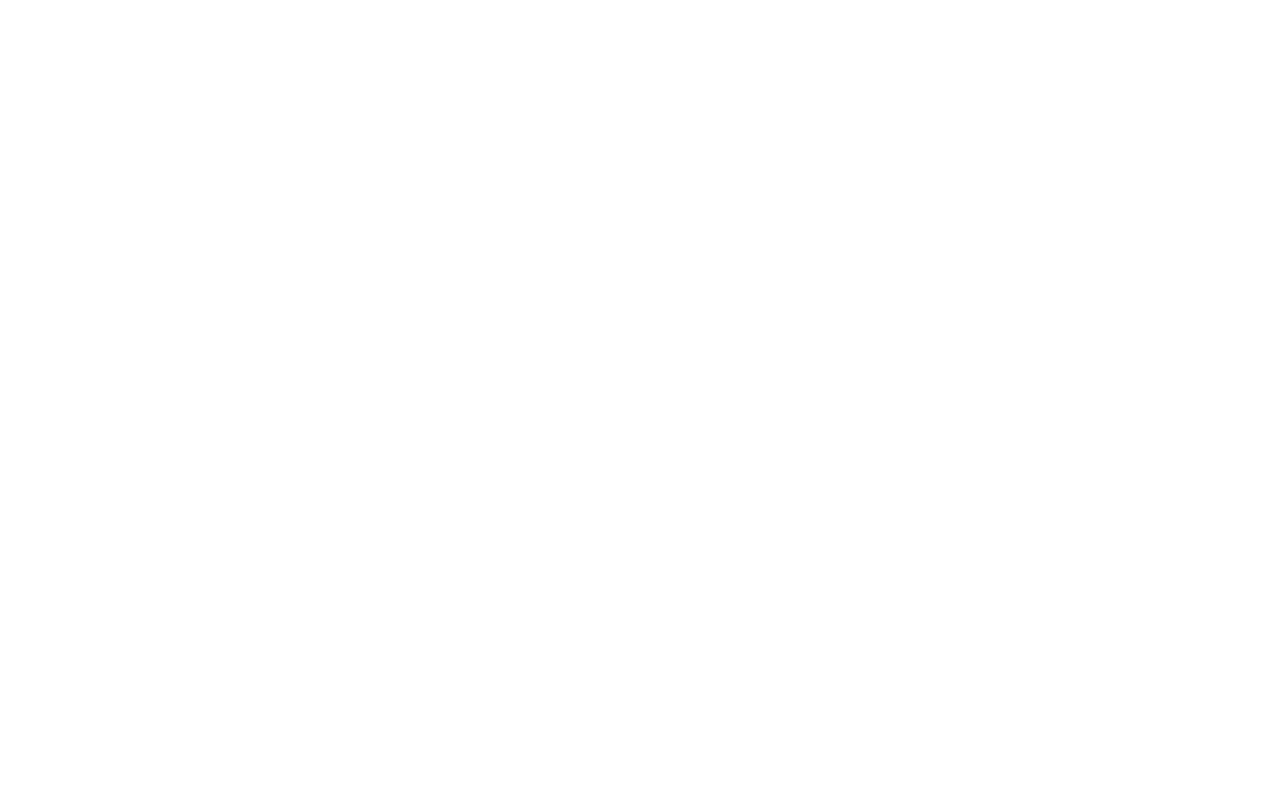
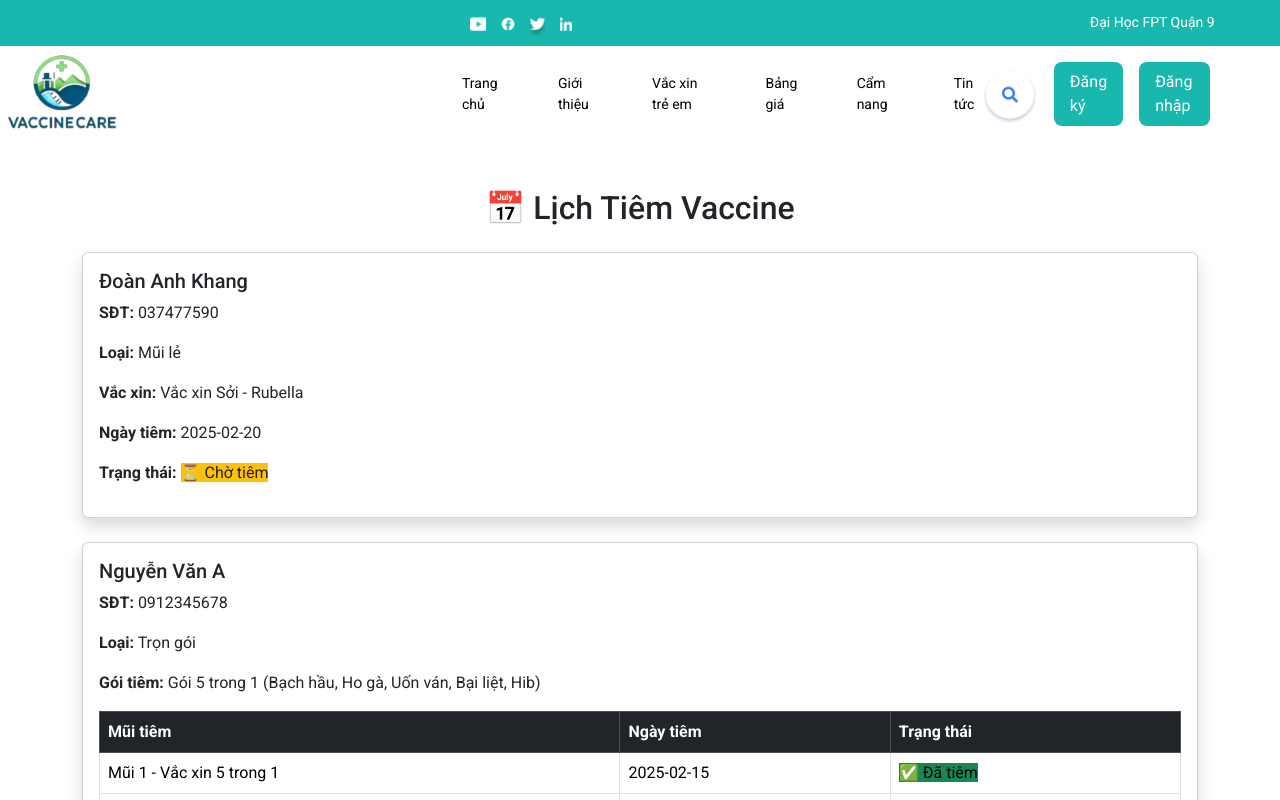
Before and after one commit to williamHoang541/Swp_fe, a React (Vite) app in the folder Vaccine_Care/: page /vaccinationScheduleStatus in a window 1280 px wide. Before the commit this address had no page. Shown: the top 800 px of the page. Built offline with nearby package versions, Linux system fonts and the light colour scheme.

Commit message:
fix codecode

```diff
--- a/Vaccine_Care/src/App.jsx
+++ b/Vaccine_Care/src/App.jsx
@@ -27,6 +27,7 @@ import Vaccinestaff from "./pages/staff/staff1/Vaccine/Vaccine";
 import Vaccine from "./components/admin/vaccine/Vaccine";
 import CusPaymentPage from "./Page/Customer/CusPaymentPage/CusPaymentPage";
 import VaccineTransactionPage from "./Page/Customer/TransactionPage/TransactionPage";
+import VaccinationScheduleStatus from "./Page/Customer/VaccinationScheduleStatus/VaccinationScheduleStatus";
 const App = () => {
   return (
     <Routes>
@@ -45,6 +46,8 @@ const App = () => {
       <Route path={PATH_NAME.CAMNANG} element={<MainLayout><CamNangPage /></MainLayout>} />
       <Route path={PATH_NAME.BILLPAYMENT} element={<MainLayout><CusPaymentPage /></MainLayout>} />
       <Route path="/transaction" element={<MainLayout><VaccineTransactionPage /></MainLayout>} />
+      <Route path="/vaccinationScheduleStatus" element={<MainLayout><VaccinationScheduleStatus /></MainLayout>} />
+
 
 
       {/* Admin */}
--- a/Vaccine_Care/src/Page/Customer/BillPage/BillPage.css
+++ b/Vaccine_Care/src/Page/Customer/BillPage/BillPage.css
@@ -17,3 +17,7 @@
 span.BillPagesend {
     color: white;
 }
+
+li.active.list-group-item {
+    background-color: var(--primary-colorVaccine);
+}
--- a/Vaccine_Care/src/Page/Customer/BillPage/BillPage.jsx
+++ b/Vaccine_Care/src/Page/Customer/BillPage/BillPage.jsx
@@ -5,12 +5,30 @@ import tiemle from '../../../assets/HomePage/tiemle.png'
 import tiemtheogoi from '../../../assets/HomePage/tiemtheogoi.png'
 import tuvanmuitiem from '../../../assets/HomePage/tuvanmuitiem.png'
 import FooterGuest from '../../../components/login/Footer-Guest/FooterGuest';
-import { Link } from 'react-router-dom';
+import { Link, useNavigate } from 'react-router-dom';
 
 
 
 
 function BillPage() {
+  const navigate = useNavigate();
+
+  // Danh sách hóa đơn mẫu
+  const invoices = [
+    { id: "INV20250217", customer: "Đoàn Anh Khang", phone: "037477590", amount: 500000, description: "Thanh toán hóa đơn mua hàng" },
+    { id: "INV20250218", customer: "Nguyễn Văn A", phone: "0912345678", amount: 350000, description: "Thanh toán phí dịch vụ" },
+    { id: "INV20250219", customer: "Trần Thị B", phone: "0987654321", amount: 750000, description: "Thanh toán đặt hàng online" },
+  ];
+
+  const [selectedInvoice, setSelectedInvoice] = useState(null);
+
+  const handlePayment = () => {
+    if (selectedInvoice) {
+      navigate('/billpayment', { state: { invoice: selectedInvoice } });
+    } else {
+      alert("Vui lòng chọn một hóa đơn để thanh toán!");
+    }
+  };
 
   return (
     <div className='HomePage-Allcontainer'>
@@ -40,11 +58,11 @@ function BillPage() {
       className="BillPage-single-input"
       placeholder="Mã hóa đơn"
     />
-    <Link to ='/billpayment'>
-    <button className="submit-btn">
+
+    <button className="submit-btn" onClick={handlePayment}>
           <span className="BillPagesend">Thanh toán</span>
         </button>
-    </Link>
+
 
       </div>
                     </div>
@@ -52,9 +70,29 @@ function BillPage() {
                 </div>
             </div>
         </div>
-
-        {/* Danh mục dịch vụ */}
-        <div className='HomePage-DichVu container'>
+      {/* Danh sách hóa đơn */}
+      <div className='BookingPage-container'>
+        <div className='container'>
+          <div className='row'>
+            <div className='col-12'>
+              <div className='Footer-input'>
+                <div className="bg-shadow">
+                  <h4>Danh sách hóa đơn</h4>
+                  <ul className="list-group">
+                    {invoices.map((invoice) => (
+                      <li key={invoice.id} className={`list-group-item ${selectedInvoice?.id === invoice.id ? "active" : ""}`} onClick={() => setSelectedInvoice(invoice)}>
+                        <strong>{invoice.id}</strong> - {invoice.customer} - {invoice.amount.toLocaleString()} VND
+                      </li>
+                    ))}
+                  </ul>
+                </div>
+              </div>
+            </div>
+          </div>
+        </div>
+      </div>
+              {/* Danh mục dịch vụ */}
+              <div className='HomePage-DichVu container'>
         <div className='HomePage-tilte rowrow'>
         <div className="col-6">
         <h2 className='HomePage-dm'>Danh mục dịch vụ</h2>
@@ -83,6 +121,8 @@ function BillPage() {
           </div>
         </div>
 
+
+
         {/* Footer */}
 <FooterGuest/>
     </div>
--- a/Vaccine_Care/src/Page/Customer/CreatechildPage/CreatechildPage.css
+++ b/Vaccine_Care/src/Page/Customer/CreatechildPage/CreatechildPage.css
@@ -54,17 +54,17 @@
     padding: 10px;
     text-align: center;
     cursor: pointer;
-    background: #f9f9f9;
+    background: white;
     font-weight: bold;
     user-select: none;
   }
 
   .CreatechildPage-custom-option:hover {
-    background: #e0e0e0;
+    background:var(--primary-colorVaccine);
   }
 
   .selected {
-    background: #d3d3d3;
+    background: var(--primary-colorVaccine);
   }
   .CreatechildPage-content-kk {
     display: flex;
@@ -94,3 +94,15 @@
     margin-top: 300px;
     margin-left: 440px;
 }
+.SuccessRegis1-title {
+  flex-shrink: 0;
+  width: 660px;
+  height: 76px;
+  color: var(--primary-colorVaccine);
+  font-family: Manrope;
+  font-size: 80px;
+  font-style: normal;
+  font-weight: 800;
+  line-height: 76px;
+  margin-bottom: 40px;
+}
--- a/Vaccine_Care/src/Page/Customer/CreatechildPage/CreatechildPage.jsx
+++ b/Vaccine_Care/src/Page/Customer/CreatechildPage/CreatechildPage.jsx
@@ -7,7 +7,9 @@ function CreatechildPage() {
   return (
     <div className='CreatechildPage-container'>
       <div className='CreatechildPage-From'>
-        <div className='CreatechildPage-content'>
+      <div className='SuccessRegis-title'>Tạo hồ sơ trẻ em</div>
+      <div className='CreatechildPage-content-kk'>
+      <div className='CreatechildPage-content'>
             <div className='CreatechildPage-Name'>Tên của bé:</div>
             <input className='CreatechildPage-input' placeholder='Name of child '/>
         </div>
@@ -15,13 +17,16 @@ function CreatechildPage() {
             <div className='CreatechildPage-Name'>Ngày tháng năm sinh:</div>
             <input className='CreatechildPage-input' placeholder='DD/MM/YY'/>
         </div>
-        <div className='CreatechildPage-content'>
+      </div>
+      <div className='CreatechildPage-content-kk'>
+      <div className='CreatechildPage-content'>
             <div className='CreatechildPage-Name'>Họ tên mẹ:</div>
             <input className='CreatechildPage-input' placeholder='Name of mother '/>
         </div>
         <div className='CreatechildPage-content'>
             <div className='CreatechildPage-Name'>Họ tên cha:</div>
             <input className='CreatechildPage-input' placeholder='Name of dad'/>
+        </div>
         </div>
         <div className='CreatechildPage-content'>
             <div className='CreatechildPage-Name'>Số điện thoại liên lạc:</div>
--- /dev/null
+++ b/Vaccine_Care/src/Page/Customer/VaccinationScheduleStatus/VaccinationScheduleStatus.jsx
@@ -0,0 +1,91 @@
+import React, { useState } from "react";
+import "bootstrap/dist/css/bootstrap.min.css";
+
+function VaccinationScheduleStatus() {
+  // Dữ liệu mẫu cho lịch tiêm
+  const [schedules, setSchedules] = useState([
+    {
+      id: "SCH20250217",
+      customer: "Đoàn Anh Khang",
+      phone: "037477590",
+      type: "Mũi lẻ",
+      vaccine: "Vắc xin Sởi - Rubella",
+      date: "2025-02-20",
+      status: "Chờ tiêm",
+    },
+    {
+      id: "SCH20250218",
+      customer: "Nguyễn Văn A",
+      phone: "0912345678",
+      type: "Trọn gói",
+      package: "Gói 5 trong 1 (Bạch hầu, Ho gà, Uốn ván, Bại liệt, Hib)",
+      injections: [
+        { vaccine: "Mũi 1 - Vắc xin 5 trong 1", date: "2025-02-15", status: "Đã tiêm" },
+        { vaccine: "Mũi 2 - Vắc xin 5 trong 1", date: "2025-03-15", status: "Chờ tiêm" },
+        { vaccine: "Mũi 3 - Vắc xin 5 trong 1", date: "2025-04-15", status: "Chờ tiêm" },
+      ],
+    },
+  ]);
+
+  // Hàm hiển thị trạng thái với màu sắc tương ứng
+  const getStatusBadge = (status) => {
+    switch (status) {
+      case "Đã tiêm":
+        return <span className="StatusVaccineShchedule-badge bg-success">✅ {status}</span>;
+      case "Chờ tiêm":
+        return <span className="StatusVaccineShchedule-badge bg-warning text-dark">⏳ {status}</span>;
+      case "Bỏ lỡ":
+        return <span className="StatusVaccineShchedule-badge bg-danger">❌ {status}</span>;
+      default:
+        return <span className="StatusVaccineShchedule-badge bg-secondary">{status}</span>;
+    }
+  };
+
+  return (
+    <div className="StatusVaccineShchedule-container container mt-5">
+      <h2 className="StatusVaccineShchedule-title text-center mb-4">📅 Lịch Tiêm Vaccine</h2>
+
+      {schedules.map((schedule, index) => (
+        <div className="StatusVaccineShchedule-card card mb-4 shadow" key={index}>
+          <div className="StatusVaccineShchedule-card-body card-body">
+            <h5 className="StatusVaccineShchedule-card-title">{schedule.customer}</h5>
+            <p><strong>SĐT:</strong> {schedule.phone}</p>
+            <p><strong>Loại:</strong> {schedule.type}</p>
+
+            {schedule.type === "Mũi lẻ" ? (
+              <>
+                <p><strong>Vắc xin:</strong> {schedule.vaccine}</p>
+                <p><strong>Ngày tiêm:</strong> {schedule.date}</p>
+                <p><strong>Trạng thái:</strong> {getStatusBadge(schedule.status)}</p>
+              </>
+            ) : (
+              <>
+                <p><strong>Gói tiêm:</strong> {schedule.package}</p>
+                <table className="StatusVaccineShchedule-table table table-bordered">
+                  <thead className="StatusVaccineShchedule-table-head table-dark">
+                    <tr>
+                      <th>Mũi tiêm</th>
+                      <th>Ngày tiêm</th>
+                      <th>Trạng thái</th>
+                    </tr>
+                  </thead>
+                  <tbody>
+                    {schedule.injections.map((inj, idx) => (
+                      <tr key={idx}>
+                        <td>{inj.vaccine}</td>
+                        <td>{inj.date}</td>
+                        <td>{getStatusBadge(inj.status)}</td>
+                      </tr>
+                    ))}
+                  </tbody>
+                </table>
+              </>
+            )}
+          </div>
+        </div>
+      ))}
+    </div>
+  );
+}
+
+export default VaccinationScheduleStatus;
--- a/Vaccine_Care/src/components/login/Header-Guest/HeaderGuest.jsx
+++ b/Vaccine_Care/src/components/login/Header-Guest/HeaderGuest.jsx
@@ -115,7 +115,10 @@ const HeaderGuest = () => {
     <i className="bi bi-cash-stack " ></i>
     <li><a className="dropdown-item" href="/transaction">Giao dịch</a></li>
     </div>
-
+    <div className="kfadsjlkfsajdlfsd">
+    <i className="bi bi-calendar-event " ></i>
+    <li><a className="dropdown-item" href="/vaccinationScheduleStatus">Lịch hẹn</a></li>
+    </div>
     <div className="kfadsjlkfsajdlfsd">
     <i className="bi bi-box-arrow-in-right " onClick={handleLogout}></i>
     <li><a className="dropdown-item"onClick={handleLogout} >Đăng xuất</a></li>
```
Also changed, not shown: Vaccine_Care/src/Page/Customer/CusPaymentPage/CusPaymentPage.jsx (+37 -71 lines), Vaccine_Care/src/Page/Customer/VaccinationScheduleStatus/VaccinationScheduleStatus.css (added).
